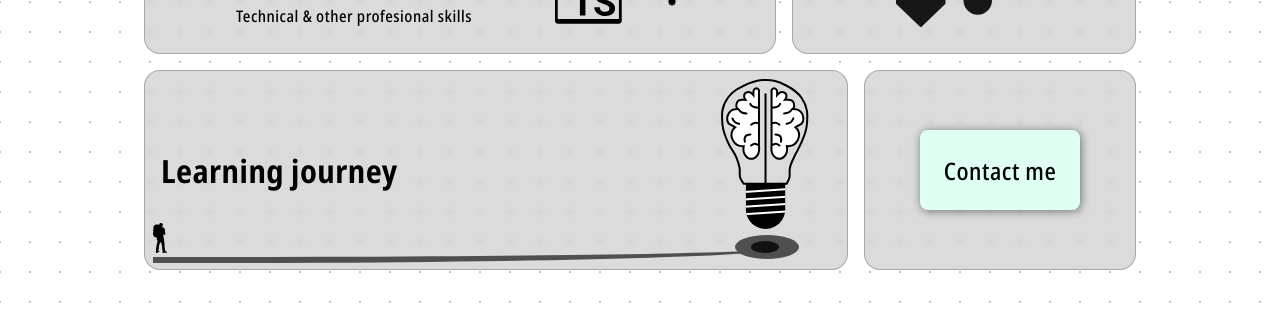
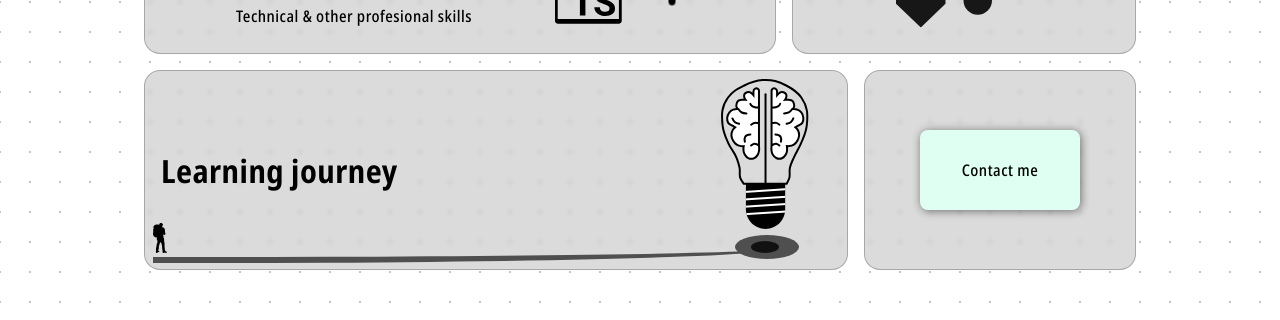
Before and after one commit to mBrossois/portfolio-bento, a Vue app: page / in a window 1280 px wide. Shown: the part 358-678 px from the top of the page. Built offline with nearby package versions, Linux system fonts and the light colour scheme.

Commit message:
Added contact me section expanded with smooth transition

```diff
--- a/src/components/AppGrid.vue
+++ b/src/components/AppGrid.vue
@@ -3,6 +3,7 @@ import { ref } from 'vue'
 import AppGridSection from '@/components/AppGridSection.vue'
 import SectionExperience from '@/components/sections/SectionExperience.vue'
 import SectionLearning from '@/components/sections/SectionLearning.vue'
+import SectionContact from '@/components/sections/SectionContact.vue'
 import ImageSlider from '@/components/ImageSlider.vue'
 import AppText from '@/components/AppText.vue'
 import nuxtIcon from '@/components/icons/LogoNuxt.vue'
@@ -31,6 +32,7 @@ function setSelectedSection(section: string) {
                 lg-grid-row-1-4"
             name="about-me"
             :expanded-section="selectedSection"
+            :is-under-construction="true"
             @set-selected="setSelectedSection"
         >
             <!-- <p class="grid__title">About me</p> -->
@@ -43,6 +45,7 @@ function setSelectedSection(section: string) {
                 lg-grid-row-1-4 lg-grid-col-4-10"
             name="projects"
             :expanded-section="selectedSection"
+            :is-under-construction="true"
             @set-selected="setSelectedSection"
         >
             <div class="grid__content">
@@ -57,6 +60,7 @@ function setSelectedSection(section: string) {
                 lg-grid-row-4-6 lg-grid-col-1-10"
             name="skill-set"
             :expanded-section="selectedSection"
+            :is-under-construction="true"
             @set-selected="setSelectedSection"
         >
             <div class="grid__content">
@@ -72,6 +76,7 @@ function setSelectedSection(section: string) {
                 lg-grid-row-1-6 lg-grid-col-10-15"
             name="experience"
             :expanded-section="selectedSection"
+            :is-under-construction="true"
             @set-selected="setSelectedSection"
         >
             <SectionExperience />
@@ -83,6 +88,7 @@ function setSelectedSection(section: string) {
                 lg-grid-row-6-9 lg-grid-col-1-11"
             name="learning-journey"
             :expanded-section="selectedSection"
+            :is-under-construction="true"
             @set-selected="setSelectedSection"
         >
             <SectionLearning />
@@ -96,9 +102,7 @@ function setSelectedSection(section: string) {
             :expanded-section="selectedSection"
             @set-selected="setSelectedSection"
         >
-            <div class="grid__as-button">
-                <AppText variant="p" class="grid__title">Contact me</AppText>
-            </div>
+            <SectionContact :is-expanded="selectedSection === 'contact-me'"/>
         </AppGridSection>
     </div>
 </template>
@@ -145,30 +149,5 @@ function setSelectedSection(section: string) {
             width: 134px;
         }
     }
-
-    &__as-button {
-        transition: background-color var(--mode-transition-timing), border var(--mode-transition-timing);
-        border-radius: 8px;
-        height: 3rem;
-        width: 10rem;
-        display: flex;
-        justify-content: center;
-        align-items: center;
-        background-color: var(--bg-secondary);
-        border: 4px solid var(--bg-secondary);
-        box-shadow: 1px 1px 10px 0px #00000080;
-
-        .grid__title {
-            font-size: 1.25rem;
-        }
-
-        @media screen and (min-width: $lg) {
-            height: 5rem;
-
-            .grid__title {
-                font-size: 1.5rem;
-            }
-        }
-    }
 }
 </style>
--- a/src/components/AppGridSection.vue
+++ b/src/components/AppGridSection.vue
@@ -7,6 +7,7 @@ import AppText from '@/components/AppText.vue';
 const props = defineProps<{
     name:string
     expandedSection: string
+    isUnderConstruction?: boolean
 }>()
 
 const emit = defineEmits<{
@@ -26,15 +27,15 @@ function onClose() {
 
 <template>
     <div role="button" tabindex="0" :aria-pressed="isExpanded" :class="gridSectionClass" class="grid__section mode-transition" @click="onOpen">
-        <div v-show="isExpanded" class="top-bar">
+        <div class="top-bar">
             <button class="back-button" aria-label="back button" @click.stop="onClose"><IconBack /></button>
         </div>
         <div class="content">
-            <slot v-if="!isExpanded" />
-            <div class="content__under-construction" v-else>
+            <div class="content__under-construction" v-if="isExpanded && isUnderConstruction">
                 <AppText variant="h1">Under construction</AppText>
                 <image-construction-digger />
             </div>
+            <slot v-else />
         </div>
     </div>
 </template>
@@ -52,12 +53,12 @@ function onClose() {
 
     display: flex;
     flex-direction: column;
-    gap: 2rem;
+    gap: 0;
     width: 100%;
     height: 100%;
     opacity: 1;
 
-    transition: width 300ms ease-in-out, height 300ms ease-in-out, translate 300ms ease-in-out 300ms, opacity 100ms ease-in-out 300ms;
+    transition: width 300ms ease-in-out, height 300ms ease-in-out, translate 300ms ease-in-out 300ms, opacity 100ms ease-in-out 300ms, gap 300ms ease-in-out;
 
     &.expand {
         width: 344px;
@@ -74,6 +75,16 @@ function onClose() {
         }
 
         transition: width 500ms ease-in-out 400ms, height 500ms ease-in-out 400ms, translate 300ms ease-in-out 100ms;
+
+        .top-bar {
+            padding: 1rem;
+            height: 4rem;
+            opacity: 1;
+        }
+
+        .content {
+            overflow: scroll;
+        }
     }
 
     &.translate-out {
@@ -89,7 +100,13 @@ function onClose() {
 
     .top-bar {
         width: 100%;
-        padding: 1rem;
+        padding: 0;
+
+        overflow: hidden;
+        height: 0;
+        opacity: 0;
+
+        transition: height 300ms ease-in-out, opacity 300ms ease-in-out, padding 300ms ease-in-out;
 
         .back-button {
             width: 2rem;
@@ -98,6 +115,10 @@ function onClose() {
             background-color: unset;
             border: unset;
             outline: unset;
+
+            &:hover {
+                cursor: pointer;
+            }
         }
     }
 
--- a/src/components/AppText.vue
+++ b/src/components/AppText.vue
@@ -4,7 +4,7 @@ defineSlots<{
 }>()
 
 defineProps<{
-    variant: 'p' | 'h1' | 'h2'
+    variant: 'span' | 'p' | 'h1' | 'h2'
 }>()
 </script>
 
@@ -19,7 +19,7 @@ defineProps<{
     color: var(--foreground-primary);
 }
 
-p {
+p, span {
     font-size: 1rem;
     letter-spacing: .5px;
 }
--- /dev/null
+++ b/src/components/icons/LogoLinkedin.vue
@@ -0,0 +1,6 @@
+<template>
+    <!-- Font Awesome Free 7.1.0 by @fontawesome - https://fontawesome.com License - https://fontawesome.com/license/free Copyright 2025 Fonticons, Inc.-->
+    <svg xmlns="http://www.w3.org/2000/svg" height="32px" width="32px" viewBox="0 0 640 640">
+        <path class="adjust-fill" d="M160 96C124.7 96 96 124.7 96 160L96 480C96 515.3 124.7 544 160 544L480 544C515.3 544 544 515.3 544 480L544 160C544 124.7 515.3 96 480 96L160 96zM165 266.2L231.5 266.2L231.5 480L165 480L165 266.2zM236.7 198.5C236.7 219.8 219.5 237 198.2 237C176.9 237 159.7 219.8 159.7 198.5C159.7 177.2 176.9 160 198.2 160C219.5 160 236.7 177.2 236.7 198.5zM413.9 480L413.9 376C413.9 351.2 413.4 319.3 379.4 319.3C344.8 319.3 339.5 346.3 339.5 374.2L339.5 480L273.1 480L273.1 266.2L336.8 266.2L336.8 295.4L337.7 295.4C346.6 278.6 368.3 260.9 400.6 260.9C467.8 260.9 480.3 305.2 480.3 362.8L480.3 480L413.9 480z"/>
+    </svg>
+</template>
--- /dev/null
+++ b/src/components/sections/SectionContact.vue
@@ -0,0 +1,196 @@
+<script setup lang="ts">
+import { computed } from 'vue';
+import AppText from '@/components/AppText.vue';
+import LogoLinkedin from '@/components/icons/LogoLinkedin.vue';
+
+const props = defineProps<{
+    isExpanded: boolean
+}>()
+
+const contactClass = computed(() => ({expanded: props.isExpanded}))
+
+const component = computed(()=> props.isExpanded ? 'button' : 'div')
+
+const subjectModel = defineModel<string>('subjectModel')
+const messageModel = defineModel<string>('messageModel')
+
+const text = computed(() => props.isExpanded ? 'Send message' : 'Contact me')
+
+function openMail() {
+    console.log('topic', subjectModel.value)
+    console.log('message', messageModel.value)
+    window.open(`mailto:m.deneutbrossois@hotmail.com?subject=${subjectModel.value}&body=${messageModel.value}`);
+}
+</script>
+
+<template>
+    <form class="contact" :class="contactClass" @submit.prevent="openMail">
+        <Transition>
+            <div v-if="isExpanded" class="contact__container">
+                <AppText variant="h1">Contact me</AppText>
+                <AppText variant="p">If you have an interesting job opening, please send me a message!</AppText>
+
+                <div class="contact__topic with-label">
+                    <label for="subject"><AppText variant="span">Subject</AppText></label>
+                    <input v-model="subjectModel" class="contact__subject__input" name="subject" placeholder="Great job opportunity" type="subject" />
+                </div>
+
+                <div class="contact__message with-label">
+                    <label for="message"><AppText variant="span">Message</AppText></label>
+                    <textarea v-model="messageModel" class="contact__message__textarea" name="message" placeholder="Hello, nice to meet you..."/>
+                </div>
+            </div>
+        </Transition>
+
+        <div class="contact__button__container">
+            <component :is="component" class="contact__as-button" type="submit">
+                <AppText variant="p" class="contact__title">{{ text }}</AppText>
+            </component>
+        </div>
+
+        <Transition>
+            <div v-if="isExpanded" class="contact__other">
+                <div class="contact__other__text">
+                    <div class="contact__other__line"/>
+                    <AppText variant="span">or</AppText>
+                    <div class="contact__other__line"/>
+                </div>
+
+                <a href="https://www.linkedin.com/in/mark-de-neut-brossois-69691a91/" target="_blank"><LogoLinkedin class="contact__other__linkedin" /></a>
+            </div>
+        </Transition>
+    </form>
+</template>
+
+<style scoped lang="scss">
+.contact {
+    display: flex;
+    // justify-content: center;
+    flex-direction: column;
+    gap: 1rem;
+    padding: 0 1rem;
+
+    height: 100%;
+    width: 100%;
+
+    .v-enter-active {
+        transition: height 0.3s ease-in-out 0.5s, width 0.3s ease-in-out 0.5s, opacity .3s ease-in-out .5s;
+    }
+
+    .v-leave-active {
+        transition: height 0.5s ease-in-out, width 0.5s ease-in-out, opacity .5s ease-in-out;
+    }
+
+    .v-enter-from,
+    .v-leave-to {
+        height: 0;
+        width: 0;
+        opacity: 0;
+    }
+
+    .contact__button__container {
+        display: flex;
+        justify-content: center;
+        flex: 1;
+    }
+
+    &__container {
+        display: flex;
+        flex-direction: column;
+        gap: 1rem;
+
+        height: 100%;
+        width: 100%;
+    }
+
+    .with-label {
+        display: flex;
+        flex-direction: column;
+        gap: .5rem;
+    }
+
+    &__message__textarea {
+        height: 12rem;
+
+        @media screen and (min-width: $md) {
+            height: 8rem;
+        }
+    }
+
+    &__subject__input,
+    &__message__textarea {
+        padding: .5rem;
+        border-radius: .5rem;
+        background-color: transparent;
+        border: 1px solid var(--foreground-secondary);
+        color: var(--foreground-secondary);
+    }
+
+    &__as-button {
+        transition: background-color var(--mode-transition-timing), border var(--mode-transition-timing);
+        border-radius: 8px;
+        height: 3rem;
+        width: 10rem;
+        display: flex;
+        justify-content: center;
+        align-items: center;
+        align-self: center;
+        background-color: var(--bg-secondary);
+        border: 4px solid var(--bg-secondary);
+        box-shadow: 1px 1px 10px 0px #00000080;
+
+        .grid__title {
+            font-size: 1.25rem;
+        }
+
+        @media screen and (min-width: $lg) {
+            height: 5rem;
+
+            .grid__title {
+                font-size: 1.5rem;
+            }
+        }
+    }
+
+    &__other {
+        display: flex;
+        align-items: center;
+        flex-direction: column;
+        gap: 1rem;
+        padding-top: .5rem;
+
+        &__text {
+            display: flex;
+            align-items: center;
+            gap: .5rem;
+            line-height: 0;
+        }
+
+        &__line {
+            width: 2rem;
+            height: 1px;
+            background-color: var(--foreground-primary);
+        }
+
+    }
+
+    &.expanded {
+        .contact__as-button:hover {
+            cursor: pointer;
+            background-color: var(--foreground-primary);
+            border: var(--foreground-primary);
+
+            .contact__title {
+                color: var(--bg-primary);
+            }
+        }
+
+        .contact__other {
+            height: 6rem;
+            &__linkedin:hover:deep(.adjust-fill) {
+                fill: var(--foreground-secondary);
+            }
+        }
+    }
+}
+</style>
```
